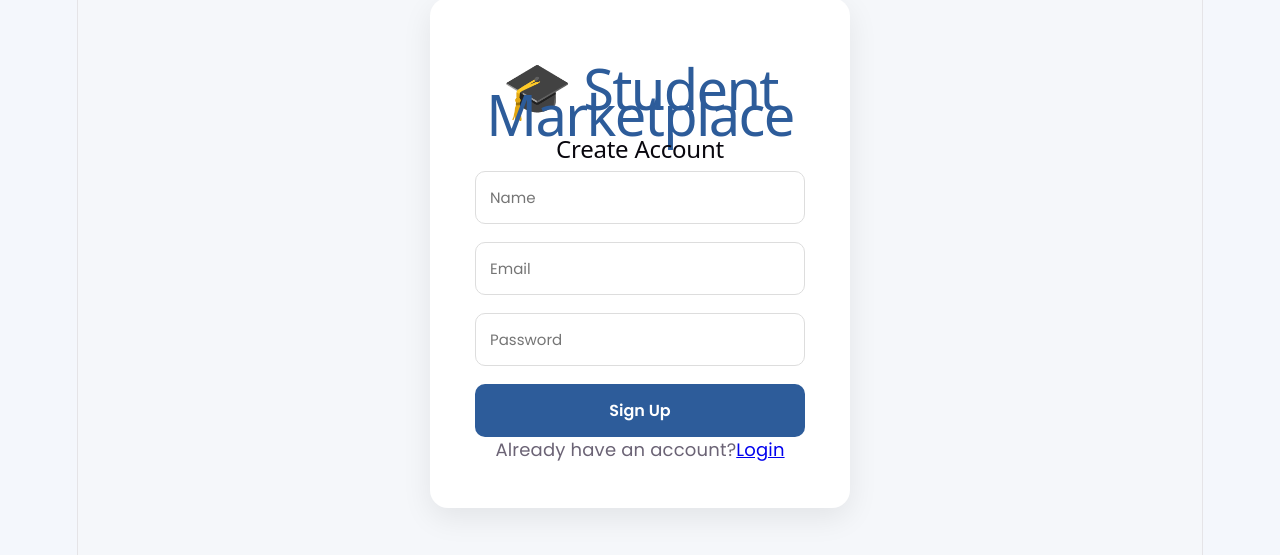
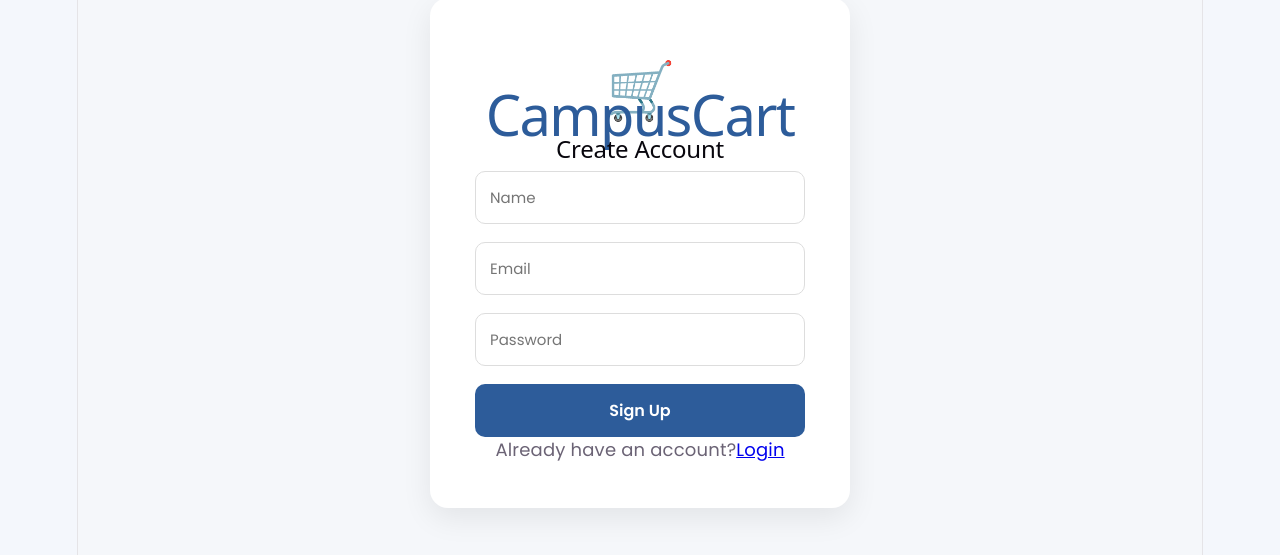
Before and after one commit to Eli11-star/CampusCart, a React (Vite) app in the folder frontend/: page /signup in a window 1280 px wide. Shown: the part 147-702 px from the top of the page. Built offline with nearby package versions, Linux system fonts and the light colour scheme.

Commit message:
Update signup branding to CampusCart

```diff
--- a/frontend/src/pages/Login.jsx
+++ b/frontend/src/pages/Login.jsx
@@ -42,7 +42,7 @@ function Login() {
         className="login-logo"
       />
 
-      <h1>Welcome Back 👋</h1>
+      <h1>Welcome Back</h1>
 
       <p className="tagline">
         Buy. Sell. Connect.
--- a/frontend/src/pages/Signup.jsx
+++ b/frontend/src/pages/Signup.jsx
@@ -48,7 +48,7 @@ function Signup() {
   autoClose={2000}
 />
       <div className="auth-card">
-        <h1>🎓 Student Marketplace</h1>
+        <h1>🛒 CampusCart</h1>
         <h2>Create Account</h2>
 
         <input
```
